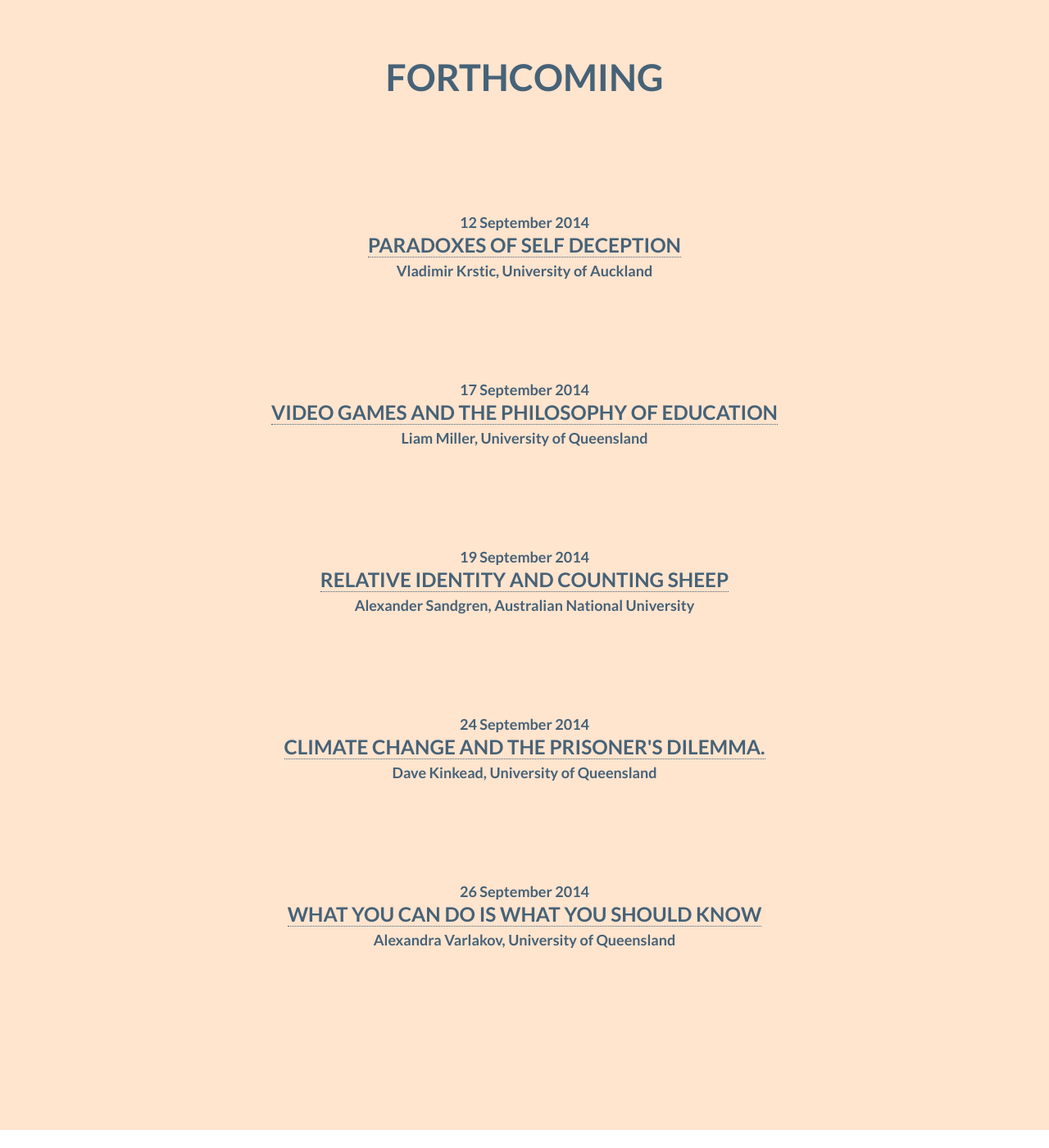
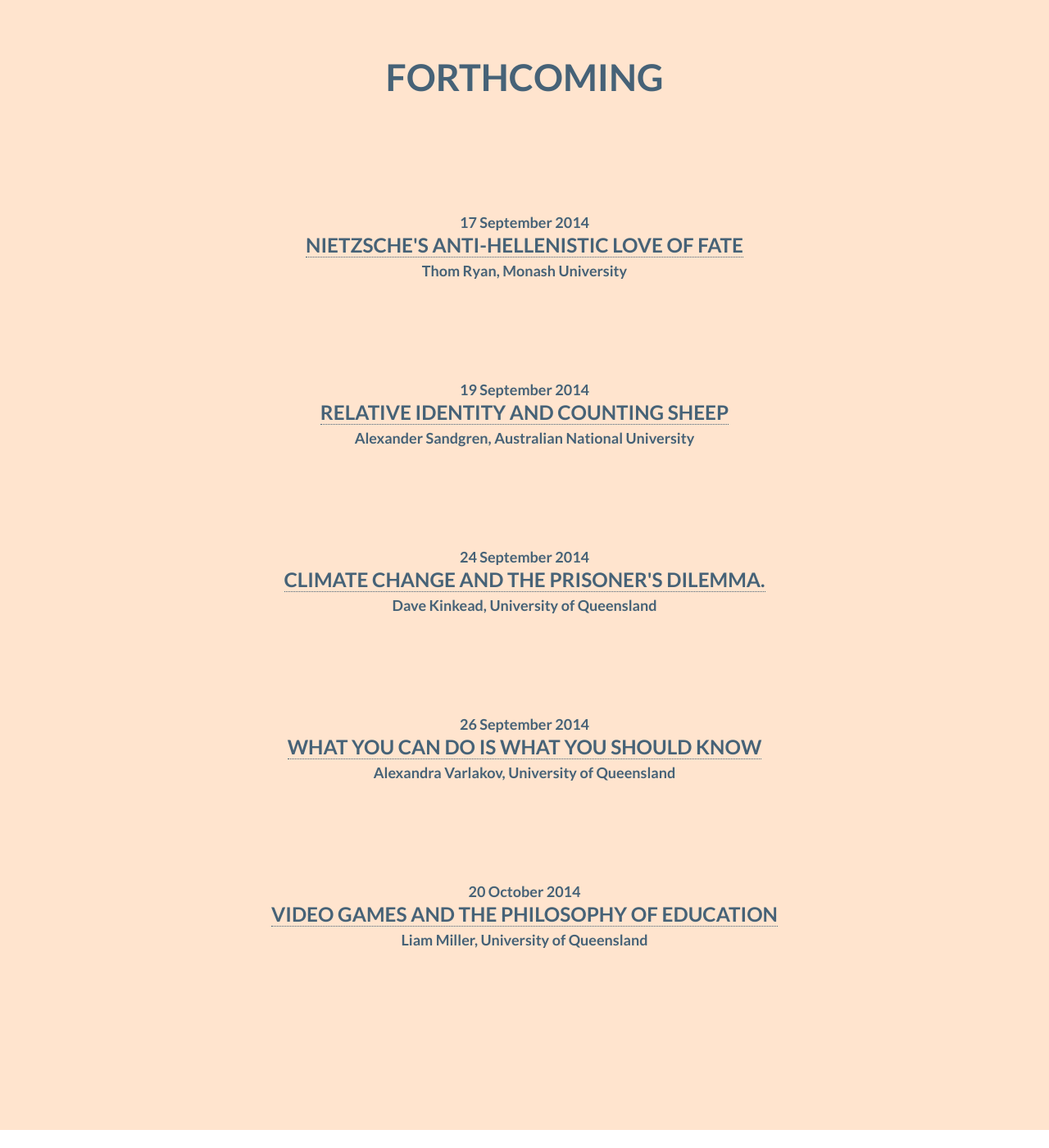
Before and after one commit to davekinkead/dailydialectic, a Jekyll site: the page built from index.html, in a window 1280 px wide and 1400 px high, scrolled down 1345 px. Shown: the whole window at 82% size. Built offline with Jekyll 4.4.1, drawn with Linux system fonts in a browser that asks for light colours; some of the changed text lies outside the part shown.

Commit message:
Add love-of-hate talk

```diff
--- /dev/null
+++ b/_posts/2012-09-17-love-of-fate.md
@@ -0,0 +1,10 @@
+---
+title: Nietzsche's Anti-Hellenistic Love of Fate
+author: Thom Ryan
+affiliation: Monash University
+layout: bite
+status: forthcoming
+date: 17 Sep 2014
+---
+
+Abstract coming soon...
--- a/_posts/2014-09-17-videogames-and-education.md
+++ b/_posts/2014-09-17-videogames-and-education.md
@@ -4,7 +4,7 @@
 affiliation: University of Queensland
 layout: bite
 status: forthcoming
-date: 17 Sep 2014
+date: 20 Oct 2014
 ---
 
 I explore the notion that the principles contained in video games are better at teaching and learning than the foundations of our education systems.
```
Also changed, not shown: _posts/2014-09-12-self-deception.md (+1 -1 lines).
